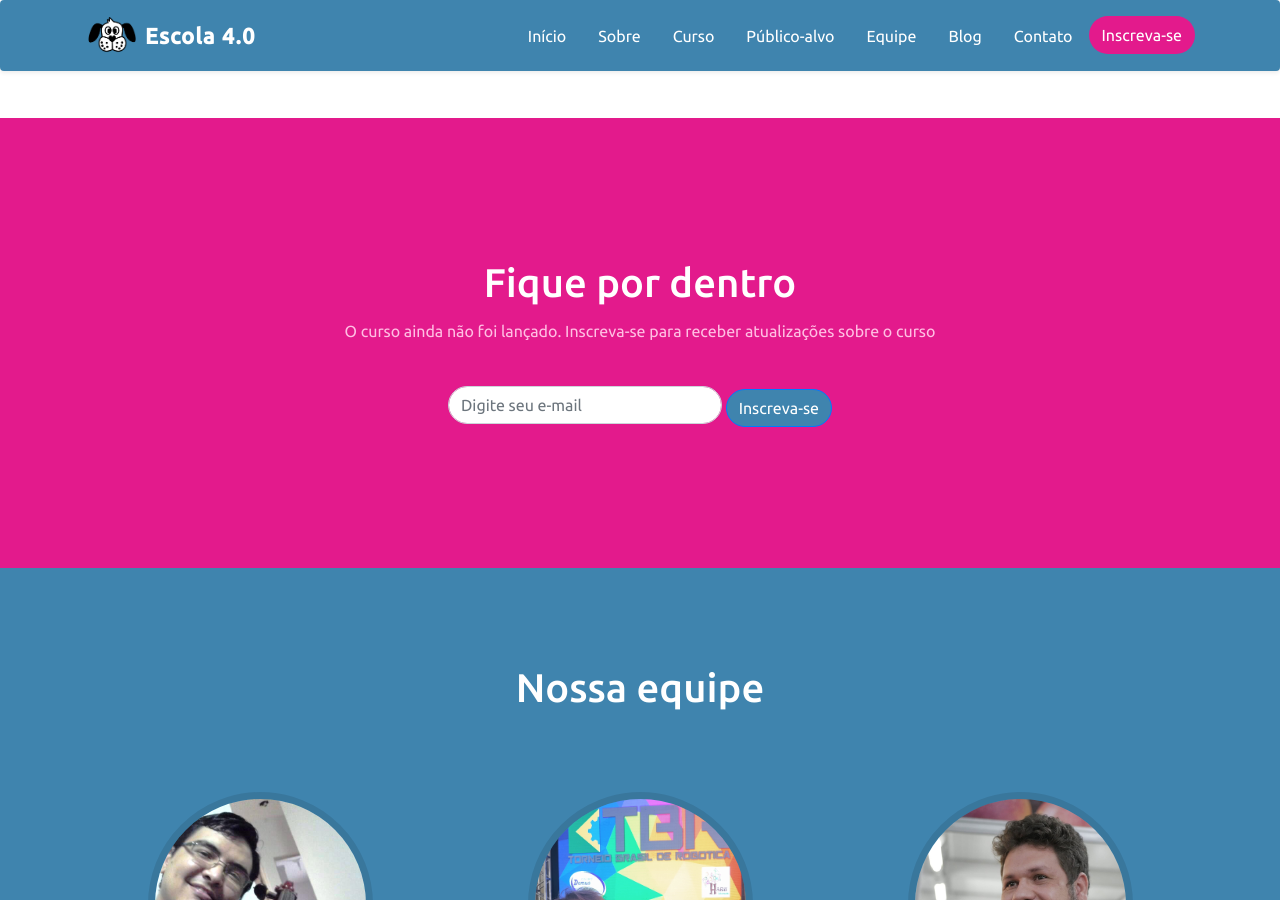
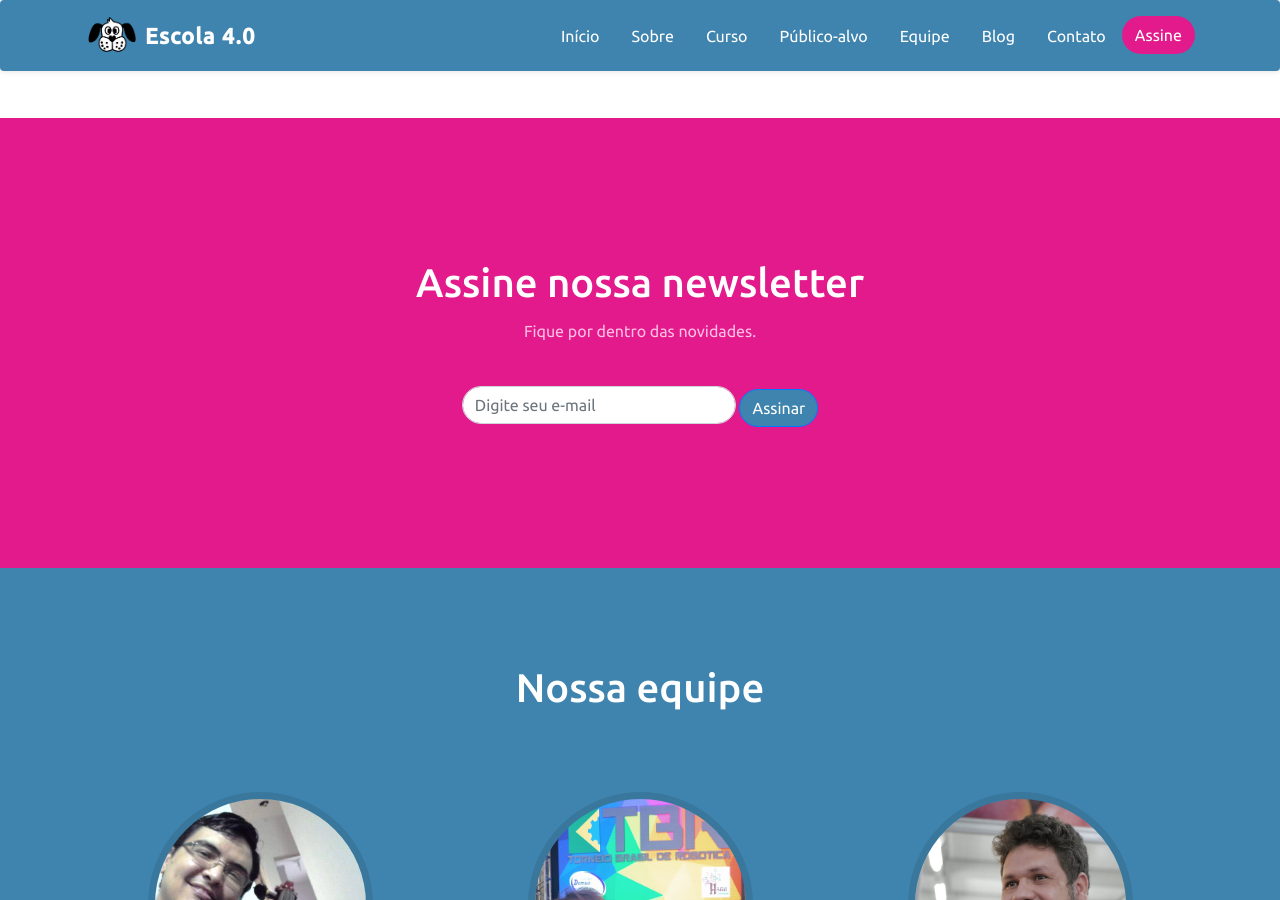
Before and after one commit to FBSeletronica/site-escola-40, a Jekyll site: the page built from index.md, in a window 1280 px wide and 900 px high, scrolled down 3015 px. Built offline with Jekyll 4.4.1, drawn with Linux system fonts in a browser that asks for light colours; nearby versions of some CDN libraries; some of the changed text lies outside the part shown.

Commit message:
Alterando o botao de 'inscreva-se' para 'assine'

```diff
--- a/_includes/footer.html
+++ b/_includes/footer.html
@@ -11,8 +11,8 @@
       <div class="col-6 col-md-4 sim">
           <h5>Quero participar</h5>
           <p>Receba as atualizações sobre o curso.</p>
-        <a href="#inscricoes">
-            <button type="button" class="ml-2 btn btn-info">Inscreva-se</button>
+        <a href="/#inscricoes">
+            <button type="button" class="ml-2 btn btn-info">Assine</button>
         </a>
       </div>
       <div class="col-6 col-md-4">
--- a/_includes/inscription.html
+++ b/_includes/inscription.html
@@ -17,7 +17,7 @@
                     <form class="form-inline pt-4"action="https://hotmail.us19.list-manage.com/subscribe/post?u=f8ef3b026cfd7fd599f685e39&amp;id=6eb1cf2b61 " method="post" id="mc-embedded-subscribe-form" name="mc-embedded-subscribe-form" target="_blank" novalidate>
                         <div>
                         <input type="email" value="" name="EMAIL" class="form-control" placeholder="Digite seu e-mail" required>
-                        <input type="submit" value="Inscreva-se" name="subscribe"class="btn btn-primary">
+                        <input type="submit" value="Assinar" name="subscribe"class="btn btn-primary">
                         <!-- real people should not fill this in and expect good things - do not remove this or risk form bot signups-->
                         <div style="position: absolute; left: -5000px;" aria-hidden="true">
                             <input type="text" name="b_f8ef3b026cfd7fd599f685e39_6eb1cf2b61" tabindex="-1" value="">
--- a/_includes/nav.html
+++ b/_includes/nav.html
@@ -18,8 +18,8 @@
                     </a>
                 </li>
                 {% endfor %}
-                <a href="#inscricoes">
-                    <button type="button" class="ml-2 btn btn-info">Inscreva-se</button>
+                <a href="/#inscricoes">
+                    <button type="button" class="ml-2 btn btn-info">Assine</button>
                 </a>
             </ul>
         </div>
--- a/index.md
+++ b/index.md
@@ -5,9 +5,8 @@ publico:
 - titulo: Público-alvo
   subtitulo: Professores de escolas públicas e particulares de ensino fundamental 2 e médio. Estudantes de pedagogia ou cursos similares, coordenadores e diretores de escolas. Facilitadores envolvidos com, ou entusiastas, na melhoria da educação aos jovens.
 inscricao:
-- titulo: Fique por dentro
-  subtitulo: O curso ainda não foi lançado. Inscreva-se para receber atualizações
-    sobre o curso
+- titulo: Assine nossa newsletter
+  subtitulo: Fique por dentro das novidades.
 equipe:
 - titulo: Nossa equipe
   subtitulo: ''
```
